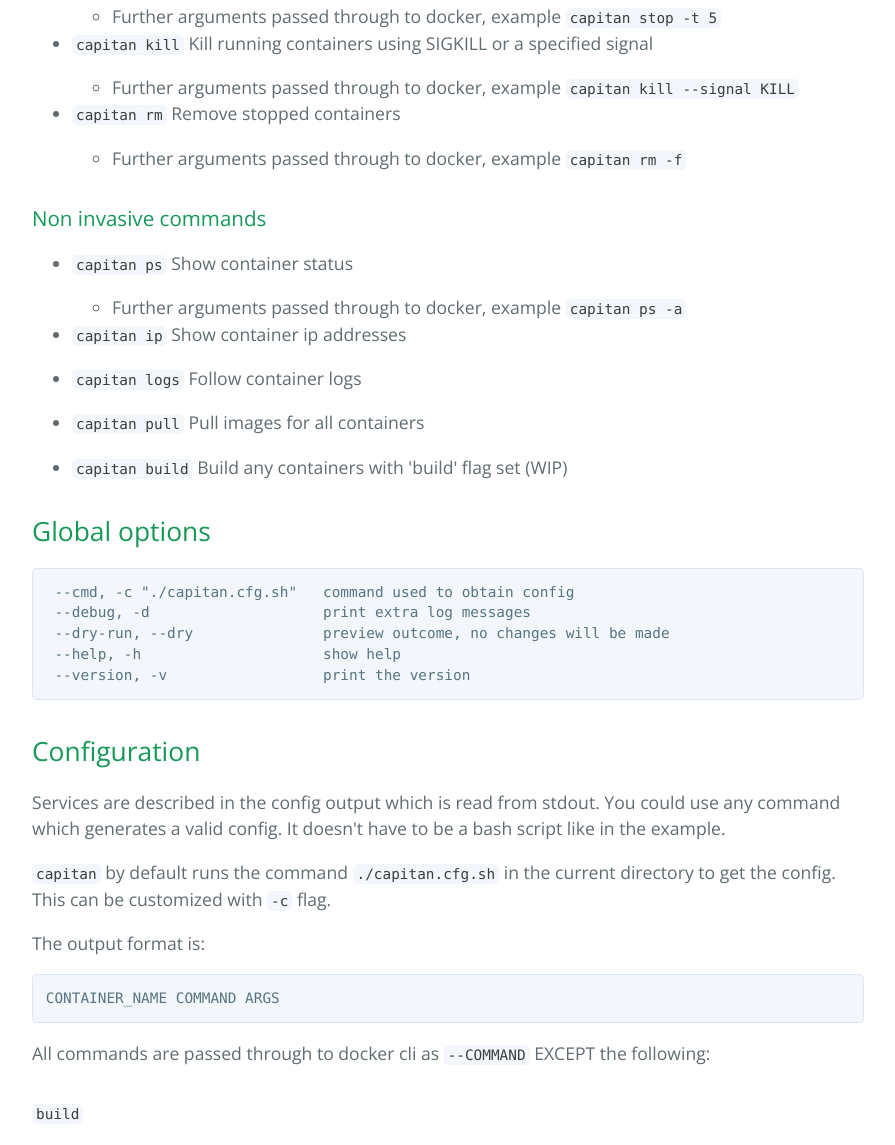
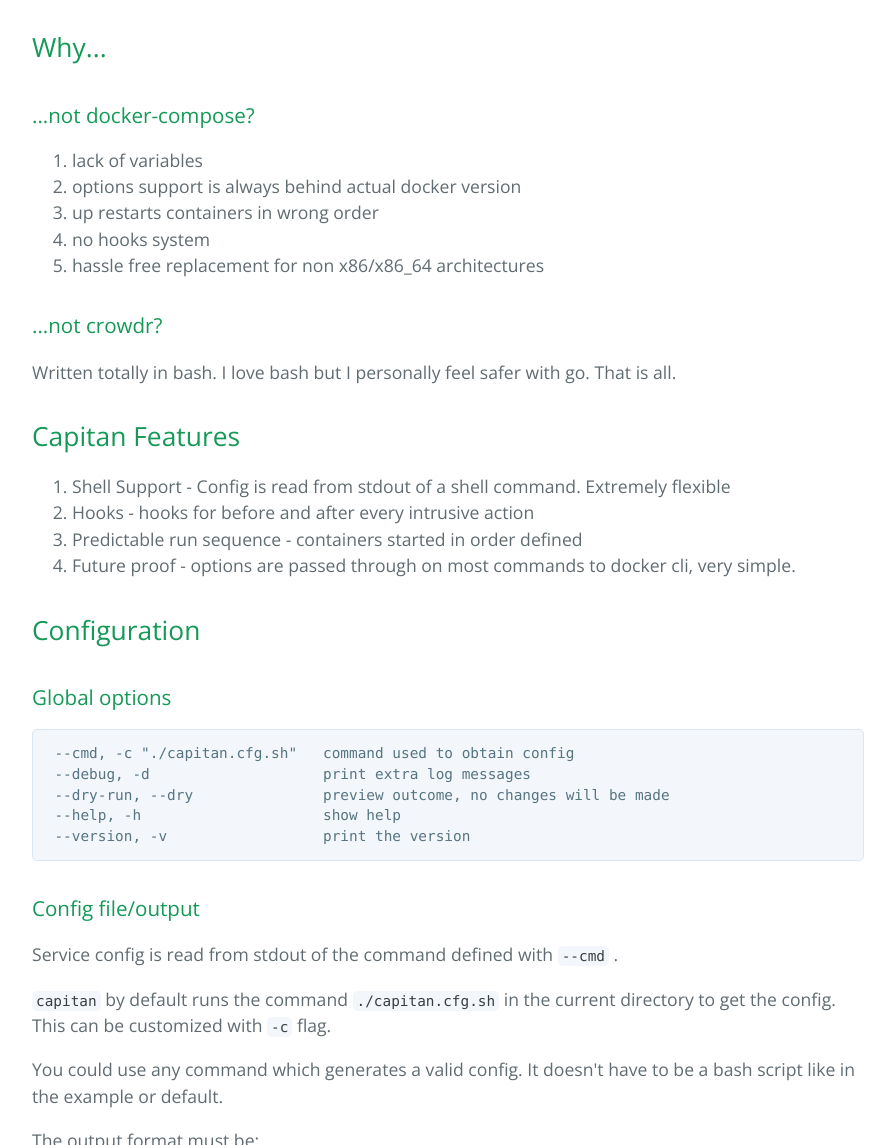
Before and after one commit to byrnedo/capitan, a plain HTML site: page index.html in a window 1280 px wide. Shown: the part 1655-2800 px from the top of the page, without its empty margins (192-1087 px from the left). Drawn offline with nearby package versions, Linux system fonts and the light colour scheme.

```diff
--- a/index.html
+++ b/index.html
@@ -24,34 +24,10 @@
 
 <p>Capitan is a tool for managing multiple Docker containers based largely on <a href="https://github.com/polonskiy/crowdr">crowdr</a></p>
 
-<p>Capitan is only a wrapper around the docker cli tool, no api usage whatsoever.
+<p>Capitan is only a wrapper around the docker cli tool, no api usage whatsoever (well... an <code>inspect</code> command here and there).
 This means it will basically work with all versions of docker.</p>
 
-<h2>
-<a id="why-not-docker-compose" class="anchor" href="#why-not-docker-compose" aria-hidden="true"><span class="octicon octicon-link"></span></a>Why not docker-compose?</h2>
-
-<ol>
-<li>lack of variables</li>
-<li>options support is always behind actual docker version</li>
-<li>up restarts containers in wrong order</li>
-<li>no hooks system</li>
-<li>hasslefree replacement for non x86/x86_64 architectures</li>
-</ol>
-
-<h2>
-<a id="why-not-crowdr" class="anchor" href="#why-not-crowdr" aria-hidden="true"><span class="octicon octicon-link"></span></a>Why not crowdr?</h2>
-
-<p>Written totally in bash. I love bash but I personally feel safer with go. That is all.</p>
-
-<h2>
-<a id="capitan-features" class="anchor" href="#capitan-features" aria-hidden="true"><span class="octicon octicon-link"></span></a>Capitan Features</h2>
-
-<ol>
-<li>Shell Support - Config is read from stdout of a shell command. Extremely flexible</li>
-<li>Hooks - hooks for before and after every intrusive action</li>
-<li>Predictable run sequence - containers started in order defined</li>
-<li>Future proof - options are passed through on most commands to docker cli, very simple.</li>
-</ol>
+<p><img src="output.gif" alt="Capitan showcase"></p>
 
 <h2>
 <a id="commands" class="anchor" href="#commands" aria-hidden="true"><span class="octicon octicon-link"></span></a>Commands</h2>
@@ -135,7 +111,39 @@ This means it will basically work with all versions of docker.</p>
 </ul>
 
 <h2>
-<a id="global-options" class="anchor" href="#global-options" aria-hidden="true"><span class="octicon octicon-link"></span></a>Global options</h2>
+<a id="why" class="anchor" href="#why" aria-hidden="true"><span class="octicon octicon-link"></span></a>Why...</h2>
+
+<h3>
+<a id="not-docker-compose" class="anchor" href="#not-docker-compose" aria-hidden="true"><span class="octicon octicon-link"></span></a>...not docker-compose?</h3>
+
+<ol>
+<li>lack of variables</li>
+<li>options support is always behind actual docker version</li>
+<li>up restarts containers in wrong order</li>
+<li>no hooks system</li>
+<li>hassle free replacement for non x86/x86_64 architectures</li>
+</ol>
+
+<h3>
+<a id="not-crowdr" class="anchor" href="#not-crowdr" aria-hidden="true"><span class="octicon octicon-link"></span></a>...not crowdr?</h3>
+
+<p>Written totally in bash. I love bash but I personally feel safer with go. That is all.</p>
+
+<h2>
+<a id="capitan-features" class="anchor" href="#capitan-features" aria-hidden="true"><span class="octicon octicon-link"></span></a>Capitan Features</h2>
+
+<ol>
+<li>Shell Support - Config is read from stdout of a shell command. Extremely flexible</li>
+<li>Hooks - hooks for before and after every intrusive action</li>
+<li>Predictable run sequence - containers started in order defined</li>
+<li>Future proof - options are passed through on most commands to docker cli, very simple.</li>
+</ol>
+
+<h2>
+<a id="configuration" class="anchor" href="#configuration" aria-hidden="true"><span class="octicon octicon-link"></span></a>Configuration</h2>
+
+<h3>
+<a id="global-options" class="anchor" href="#global-options" aria-hidden="true"><span class="octicon octicon-link"></span></a>Global options</h3>
 
 <pre><code> --cmd, -c "./capitan.cfg.sh"   command used to obtain config
  --debug, -d                    print extra log messages
@@ -144,17 +152,18 @@ This means it will basically work with all versions of docker.</p>
  --version, -v                  print the version
 </code></pre>
 
-<h2>
-<a id="configuration" class="anchor" href="#configuration" aria-hidden="true"><span class="octicon octicon-link"></span></a>Configuration</h2>
+<h3>
+<a id="config-fileoutput" class="anchor" href="#config-fileoutput" aria-hidden="true"><span class="octicon octicon-link"></span></a>Config file/output</h3>
 
-<p>Services are described in the config output which is read from stdout.
-You could use any command which generates a valid config. It doesn't have to be a bash script like in the example.</p>
+<p>Service config is read from stdout of the command defined with <code>--cmd</code> .</p>
 
 <p><code>capitan</code> by default runs the command <code>./capitan.cfg.sh</code> in the current directory to get the config. This can be customized with <code>-c</code> flag.</p>
 
-<p>The output format is:</p>
+<p>You could use any command which generates a valid config. It doesn't have to be a bash script like in the example or default.</p>
 
-<pre><code>CONTAINER_NAME COMMAND ARGS
+<p>The output format must be:</p>
+
+<pre><code>CONTAINER_NAME COMMAND [ARGS...]
 </code></pre>
 
 <p>All commands are passed through to docker cli as <code>--COMMAND</code> EXCEPT the following:</p>
```
Also changed, not shown: params.json (+1 -1 lines).
